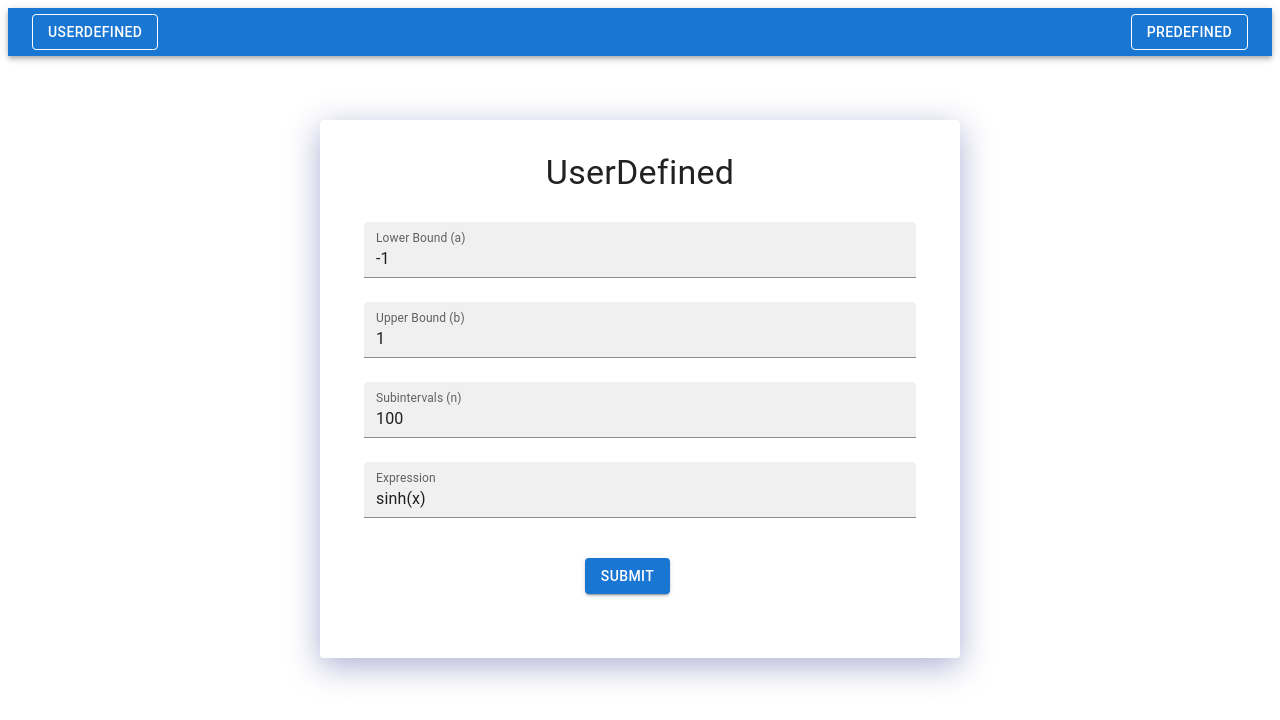
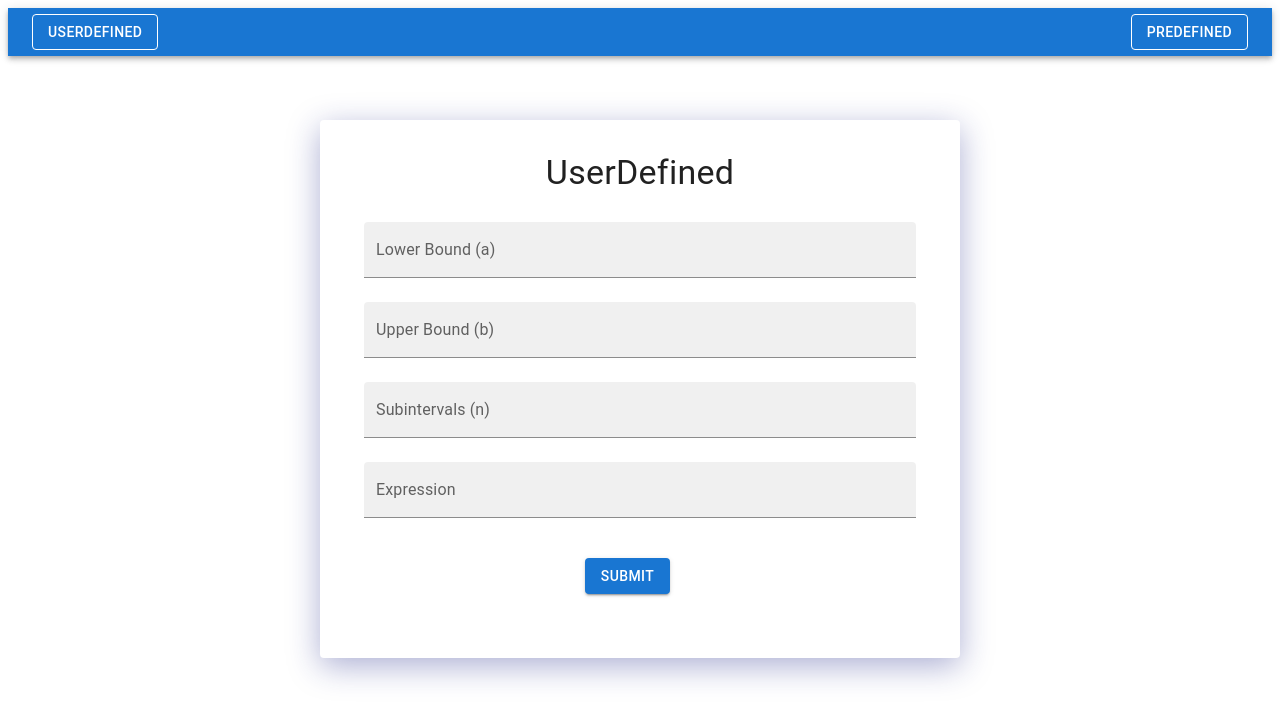
Before and after one commit to NeroXerith/MP4, a React (Create React App) app: page / in a window 1280 px wide. Shown: the top 720 px of the page. Built offline with nearby package versions, Linux system fonts and the light colour scheme.

Commit message:
removed the set values

```diff
--- a/src/pages/Userdefined.tsx
+++ b/src/pages/Userdefined.tsx
@@ -15,10 +15,10 @@ const Userdefined: React.FC = () => {
     };
 
   const [values, setValues] = useState({
-    a: '-1',
-    b: '1',
-    n: '100',
-    expression: 'sinh(x)',
+    a: '',
+    b: '',
+    n: '',
+    expression: '',
   });
   const [resultTrapezoid, setResultTrapezoid] = useState<string | undefined>('');
   const [resultSimpson, setResultSimpson] = useState<string | undefined>('');
```
